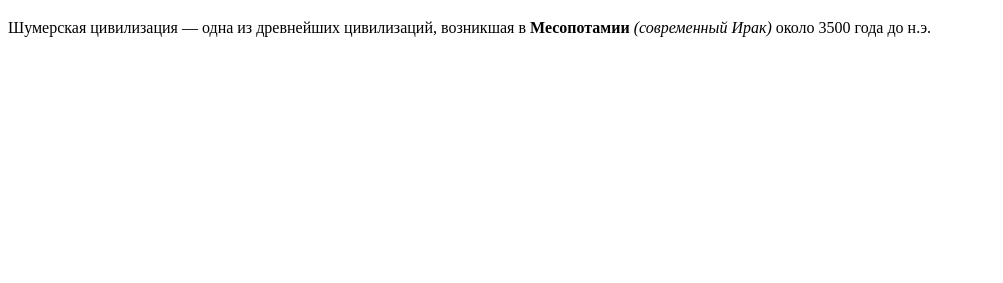
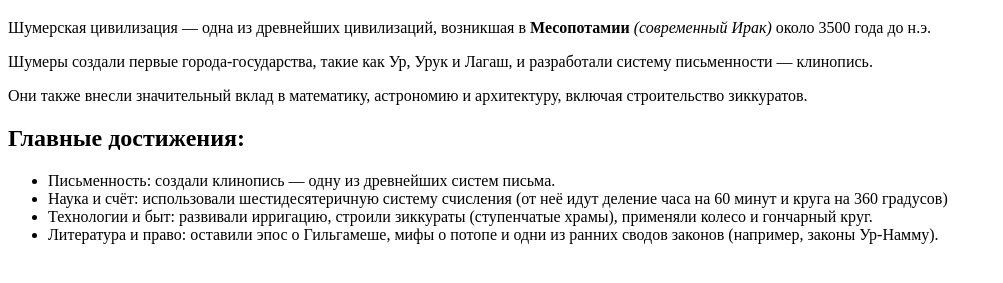
Before and after one commit to Lone-Spark/Homework-01, a plain HTML site: page 02. Task/index.html in a window 1280 px wide. Shown: the part 61-344 px from the top of the page, without its empty margins (0-1003 px from the left). Drawn offline with Linux system fonts and the light colour scheme.

Commit message:
02 homework

```diff
--- a/02. Task/index.html
+++ b/02. Task/index.html
@@ -10,6 +10,15 @@
     <div>
         <h1>Шумерская цивилизация</h1>
         <p>Шумерская цивилизация — одна из древнейших цивилизаций, возникшая в <b>Месопотамии</b> <em>(современный Ирак)</em> около 3500 года до н.э.</p>
+        <p>Шумеры создали первые города-государства, такие как Ур, Урук и Лагаш, и разработали систему письменности — клинопись.</p>
+        <p>Они также внесли значительный вклад в математику, астрономию и архитектуру, включая строительство зиккуратов.</p>
+        <h2>Главные достижения:</h2>
+        <ul>
+            <li>Письменность: создали клинопись — одну из древнейших систем письма.</li>
+            <li>Наука и счёт: использовали шестидесятеричную систему счисления (от неё идут деление часа на 60 минут и круга на 360 градусов)</li>
+            <li>Технологии и быт: развивали ирригацию, строили зиккураты (ступенчатые храмы), применяли колесо и гончарный круг.</li>
+            <li>Литература и право: оставили эпос о Гильгамеше, мифы о потопе и одни из ранних сводов законов (например, законы Ур-Намму).</li>
+        </ul>
     </div>
 </body>
 </html>
```
Also changed, not shown: 01. Task/index.html (+2 -1 lines).
